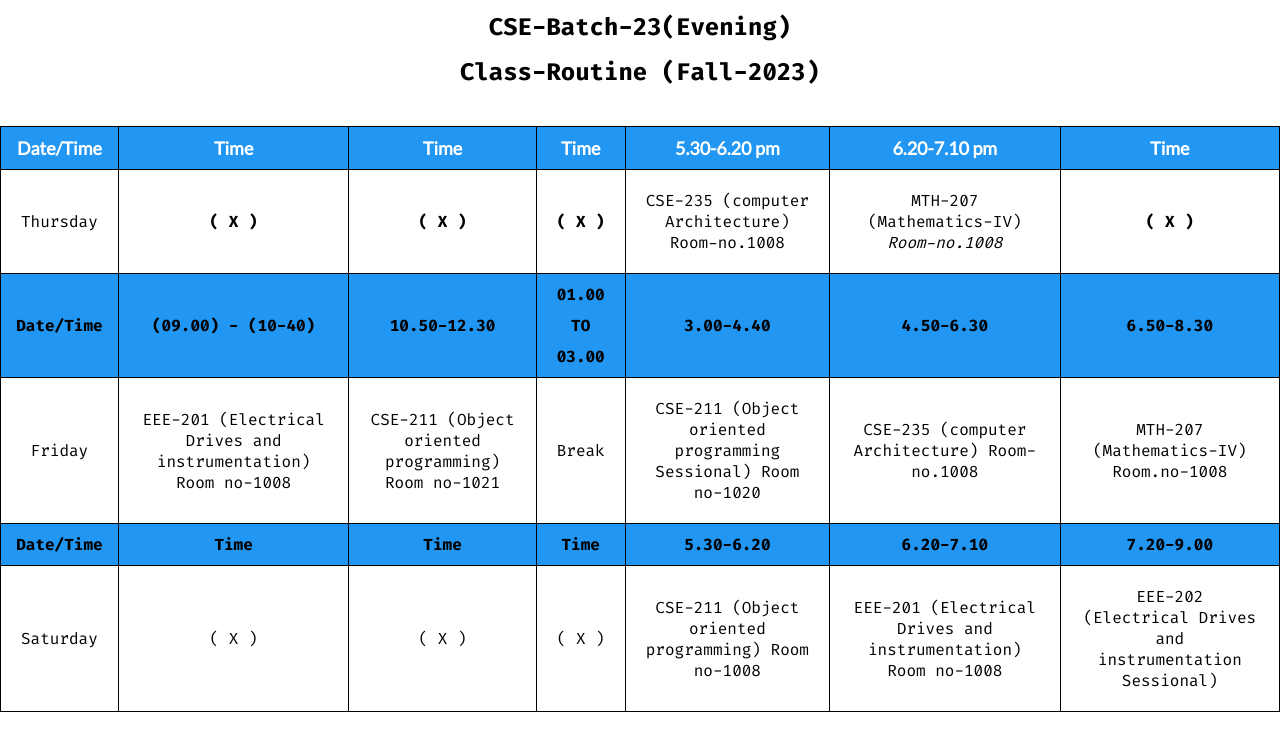
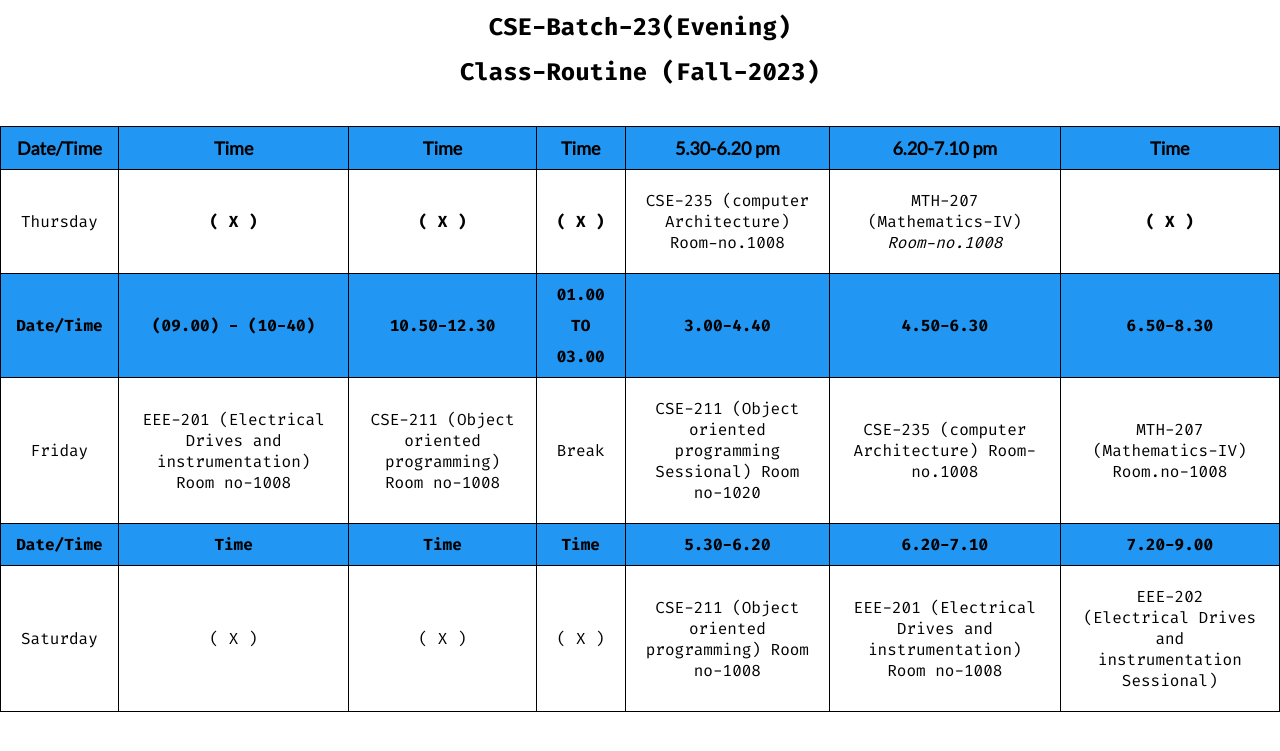
Before and after one commit to MdMonayemIslam22/Class-routine, a plain HTML site: page index.html in a window 1280 px wide. Shown: the part 23-774 px from the top of the page. Drawn offline with Linux system fonts and the light colour scheme.

Commit message:
Update one column
Update one column, Room number column 1021 - 1008

```diff
--- a/assets/css/style.css
+++ b/assets/css/style.css
@@ -50,7 +50,6 @@ table thead tr th {
   font-family: "Lato", sans-serif;
   font-weight: bold;
   font-size: 18px;
-  color: #fff;
 }
 /* Main Css here */
 body {
--- a/index.html
+++ b/index.html
@@ -68,7 +68,7 @@
             <td>
               EEE-201 (Electrical Drives and instrumentation) Room no-1008
             </td>
-            <td>CSE-211 (Object oriented programming) Room no-1021</td>
+            <td>CSE-211 (Object oriented programming) Room no-1008</td>
             <td>Break</td>
             <td>
               CSE-211 (Object oriented programming Sessional) Room no-1020
```
